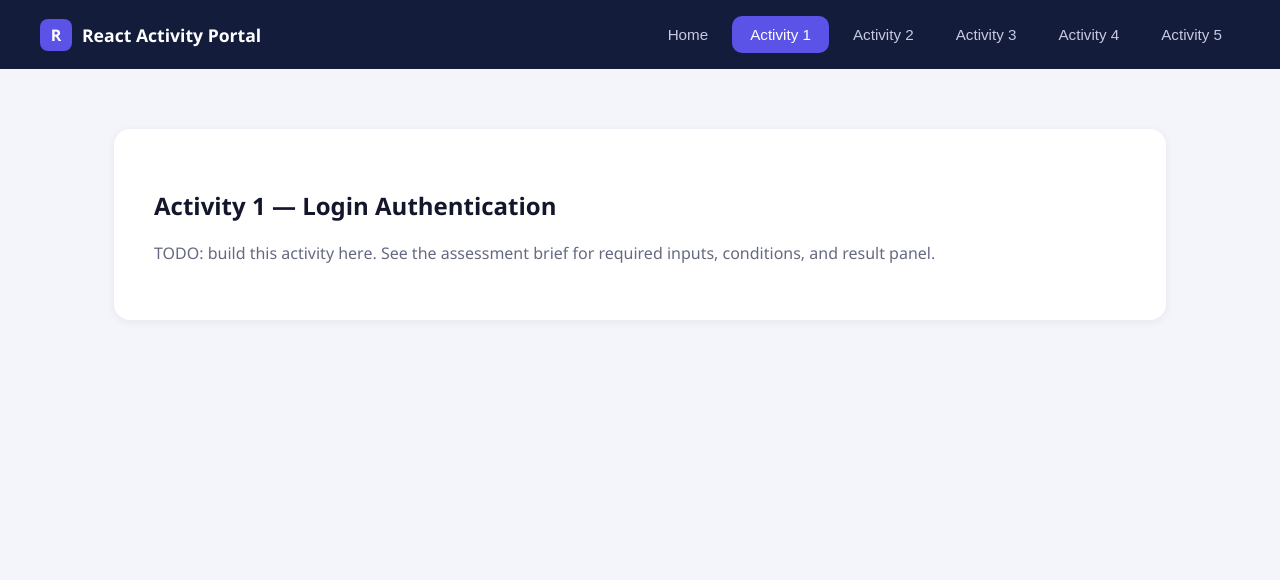
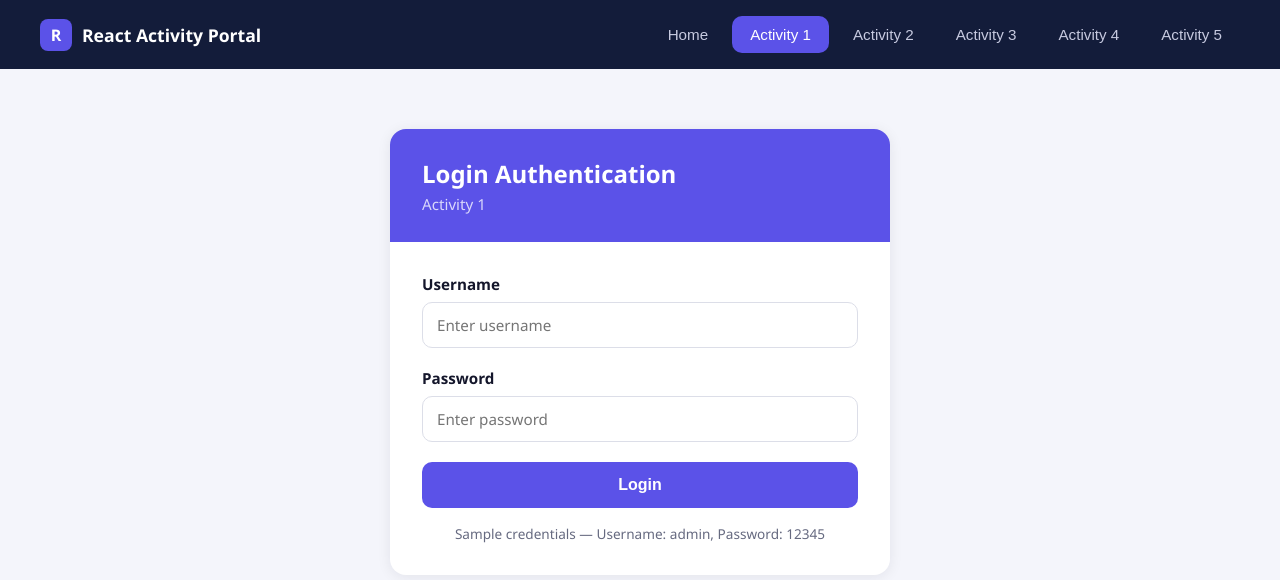
Before and after one commit to davidjamesdeocampo-coder/react-activity-portal, a React (Vite) app: page / in a window 1280 px wide. Both pictures are taken after a click on the button "Activity 1". Shown: the top 580 px of the page. Built offline with nearby package versions, Linux system fonts and the light colour scheme.

Commit message:
Add favicon

```diff
--- a/index.html
+++ b/index.html
@@ -3,6 +3,7 @@
   <head>
     <meta charset="UTF-8" />
     <meta name="viewport" content="width=device-width, initial-scale=1.0" />
+    <link rel="icon" type="image/svg+xml" href="/favicon.svg" />
     <title>React Activity Portal</title>
   </head>
   <body>
--- a/src/App.css
+++ b/src/App.css
@@ -194,3 +194,128 @@ body {
 .activity-placeholder p {
   color: var(--text-muted);
 }
+
+/* ---------- Shared activity page layout ---------- */
+.activity-page {
+  display: flex;
+  justify-content: center;
+}
+
+/* ---------- Login Authentication (Activity 1) ---------- */
+.auth-card {
+  background: white;
+  width: 100%;
+  max-width: 500px;
+  border-radius: var(--card-radius);
+  overflow: hidden;
+  box-shadow: 0 2px 14px rgba(20, 22, 43, 0.08);
+}
+
+.auth-header {
+  background: var(--indigo);
+  color: white;
+  padding: 28px 32px;
+}
+
+.auth-header h2 {
+  margin: 0 0 4px;
+  font-size: 1.5rem;
+}
+
+.auth-header p {
+  margin: 0;
+  color: #d9d7fb;
+  font-size: 0.95rem;
+}
+
+.auth-body {
+  padding: 32px;
+}
+
+.form-group {
+  margin-bottom: 20px;
+}
+
+.form-group label {
+  display: block;
+  font-weight: 600;
+  margin-bottom: 8px;
+  font-size: 0.95rem;
+}
+
+.form-group input {
+  width: 100%;
+  padding: 12px 14px;
+  border: 1px solid #dcdee8;
+  border-radius: 10px;
+  font-size: 0.95rem;
+  font-family: inherit;
+}
+
+.form-group input:focus {
+  outline: 2px solid var(--indigo);
+  outline-offset: 1px;
+}
+
+.btn-primary {
+  width: 100%;
+  background: var(--indigo);
+  color: white;
+  border: none;
+  padding: 14px;
+  border-radius: 10px;
+  font-weight: 600;
+  font-size: 1rem;
+  cursor: pointer;
+}
+
+.btn-primary:hover {
+  opacity: 0.9;
+}
+
+.btn-secondary {
+  width: 100%;
+  background: var(--navy);
+  color: white;
+  border: none;
+  padding: 14px;
+  border-radius: 10px;
+  font-weight: 600;
+  font-size: 1rem;
+  cursor: pointer;
+  margin-top: 8px;
+}
+
+.hint-text {
+  text-align: center;
+  color: var(--text-muted);
+  font-size: 0.85rem;
+  margin-top: 16px;
+  margin-bottom: 0;
+}
+
+.alert {
+  padding: 12px 14px;
+  border-radius: 10px;
+  font-size: 0.9rem;
+  margin-bottom: 20px;
+}
+
+.alert-error {
+  background: #fdecec;
+  color: #c22b2b;
+}
+
+.alert-success {
+  background: #e8f8ee;
+  color: #1c8a4a;
+}
+
+.welcome-panel h3 {
+  margin: 0 0 6px;
+}
+
+.welcome-panel .hint-text {
+  text-align: left;
+  margin-bottom: 20px;
+}
--- a/src/pages/Login.jsx
+++ b/src/pages/Login.jsx
@@ -1,8 +1,96 @@
+import { useState } from "react";
+
 export default function Login() {
+  const [username, setUsername] = useState("");
+  const [password, setPassword] = useState("");
+  const [message, setMessage] = useState("");
+  const [messageType, setMessageType] = useState(""); // "error" | "success"
+  const [isLoggedIn, setIsLoggedIn] = useState(false);
+  const [loggedInUser, setLoggedInUser] = useState("");
+
+  function handleLogin() {
+    if (username.trim() === "" && password.trim() === "") {
+      setMessage("Please enter username and password.");
+      setMessageType("error");
+    } else if (username === "admin" && password === "12345") {
+      setLoggedInUser(username);
+      setIsLoggedIn(true);
+      setMessage("Login successful!");
+      setMessageType("success");
+    } else {
+      setMessage("Invalid username or password.");
+      setMessageType("error");
+    }
+  }
+
+  function handleLogout() {
+    setIsLoggedIn(false);
+    setUsername("");
+    setPassword("");
+    setMessage("");
+    setMessageType("");
+    setLoggedInUser("");
+  }
+
   return (
-    <div className="activity-placeholder">
-      <h2>Activity 1 — Login Authentication</h2>
-      <p>TODO: build this activity here. See the assessment brief for required inputs, conditions, and result panel.</p>
+    <div className="activity-page">
+      <div className="auth-card">
+        <div className="auth-header">
+          <h2>Login Authentication</h2>
+          <p>Activity 1</p>
+        </div>
+
+        <div className="auth-body">
+          {!isLoggedIn && (
+            <>
+              <div className="form-group">
+                <label>Username</label>
+                <input
+                  type="text"
+                  placeholder="Enter username"
+                  value={username}
+                  onChange={(e) => setUsername(e.target.value)}
+                />
+              </div>
+
+              <div className="form-group">
+                <label>Password</label>
+                <input
+                  type="password"
+                  placeholder="Enter password"
+                  value={password}
+                  onChange={(e) => setPassword(e.target.value)}
+                />
+              </div>
+
+              {message && (
+                <div className={messageType === "error" ? "alert alert-error" : "alert alert-success"}>
+                  {message}
+                </div>
+              )}
+
+              <button className="btn-primary" onClick={handleLogin}>
+                Login
+              </button>
+
+              <p className="hint-text">
+                Sample credentials — Username: admin, Password: 12345
+              </p>
+            </>
+          )}
+
+          {isLoggedIn && (
+            <div className="welcome-panel">
+              <div className="alert alert-success">Login successful!</div>
+              <h3>Welcome, {loggedInUser}!</h3>
+              <p className="hint-text">You are now logged in.</p>
+              <button className="btn-secondary" onClick={handleLogout}>
+                Logout
+              </button>
+            </div>
+          )}
+        </div>
+      </div>
     </div>
   );
 }
```
Also changed, not shown: public/favicon.svg (added), 1 other file (tests, documents, lock files or other folders).
